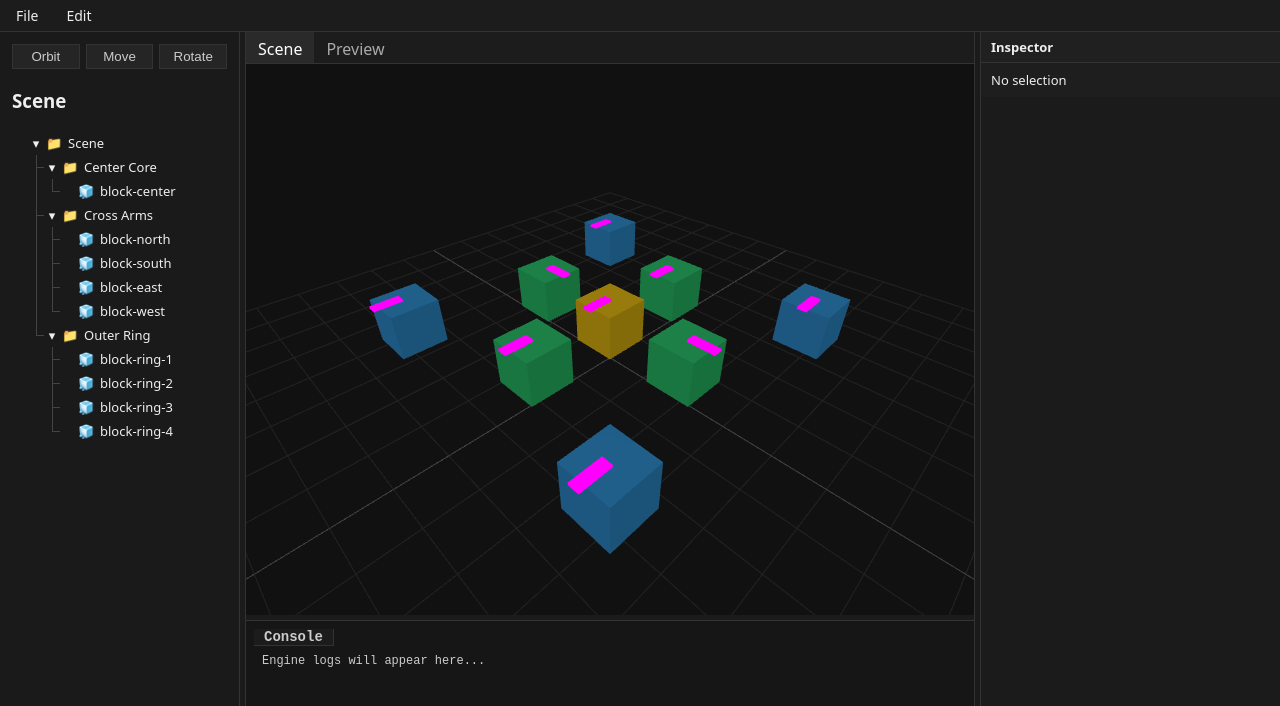
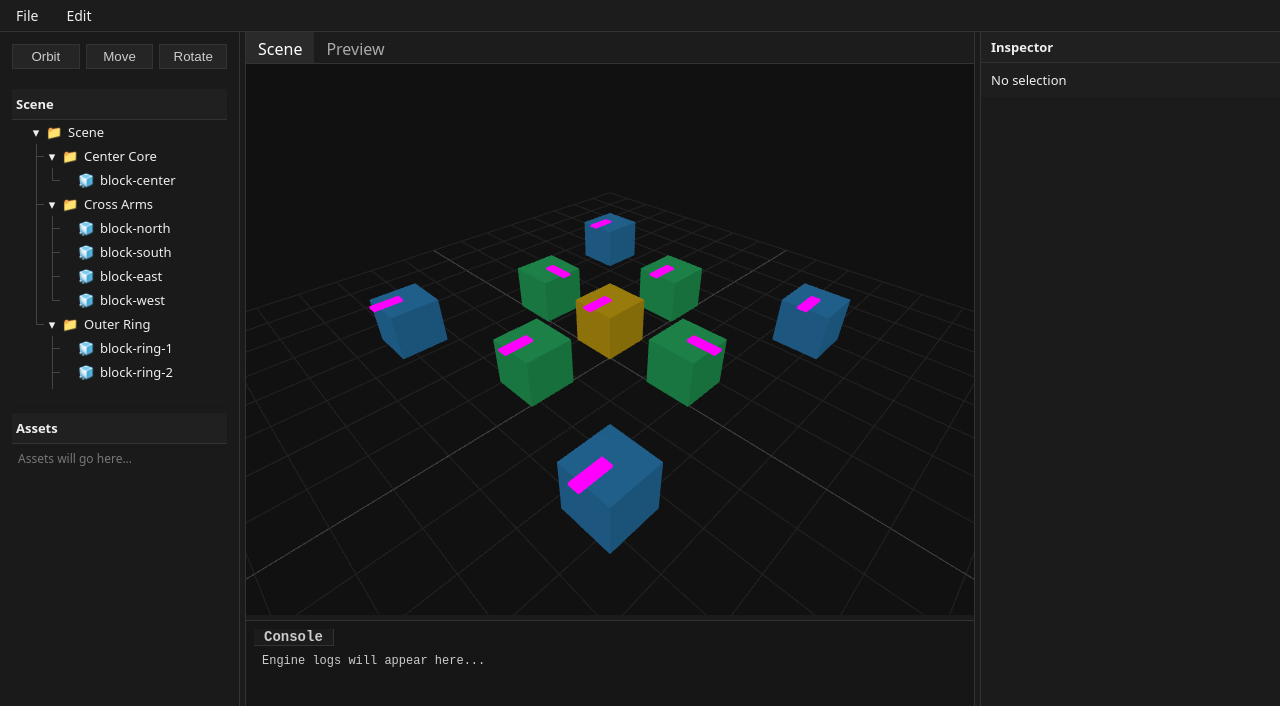
Before and after one commit to Kari01001/mekanism-visualizer, a React (Vite) app: page / in a window 1280 px wide. Shown: the top 706 px of the page. Built offline with nearby package versions, Linux system fonts and the light colour scheme.

Commit message:
Added resizable and collapse window funcionality
Left, Right, Console and Assets windows are now resizable and can be hidden (collapsed)

```diff
--- a/src/App.tsx
+++ b/src/App.tsx
@@ -21,9 +21,11 @@ const App = () => {
     leftWidth,
     rightWidth,
     consoleHeight,
+    sceneHeight,
     startLeftResize,
     startRightResize,
     startConsoleResize,
+    startSceneResize,
   } = usePanelLayout();
 
   useEffect(() => {
@@ -107,10 +109,28 @@ const App = () => {
             <button>Rotate</button>
           </div>
 
-          <h3>Scene</h3>
-          <SceneTreeView />
+          <div
+            className="panel-section"
+            style={{ height: `${sceneHeight}px` }}
+          >
+            <div className="panel-section-header">Scene</div>
+            <div className="scene-tree-container">
+              <SceneTreeView />
+            </div>
+          </div>
+
+          <div
+            className="resize-horizontal"
+            onMouseDown={startSceneResize}
+          />
+
+          <div className="panel-section" style={{ flex: 1 }}>
+            <div className="panel-section-header">Assets</div>
+            <div className="assets-container">
+              Assets will go here...
+            </div>
+          </div>
         </div>
-
         <div
           className="resize-vertical"
           onMouseDown={startLeftResize}
@@ -134,15 +154,7 @@ const App = () => {
             onMouseDown={startConsoleResize}
           />
 
-          <div
-  className={[
-    "console-panel",
-    consoleHeight <= 30 && "collapsed"
-  ]
-    .filter(Boolean)
-    .join(" ")}
->
-
+          <div className={["console-panel", consoleHeight <= 30 && "collapsed"].filter(Boolean).join(" ")}>
             <h4 className="console-title">Console</h4>
             <div className="console-content">
               Engine logs will appear here...
--- a/src/styles/global.css
+++ b/src/styles/global.css
@@ -74,7 +74,9 @@ body {
   background: #1a1a1a;
   border-right: 1px solid #333;
   padding: 12px;
-  overflow: auto;
+  display: flex;
+  flex-direction: column;
+  overflow: hidden;
 }
 
 .panel-right {
@@ -82,6 +84,28 @@ body {
   border-left: 1px solid #333;
   overflow: auto;
   padding: 0;
+}
+
+.panel-section {
+  display: flex;
+  flex-direction: column;
+  min-height: 0;
+}
+
+.panel-section-header {
+  padding: 6px 4px;
+  font-weight: 600;
+  border-bottom: 1px solid #333;
+}
+
+.panel-left .resize-horizontal {
+  height: 4px;
+  cursor: row-resize;
+  background: #1b1b1b;
+}
+
+.panel-left .resize-horizontal:hover {
+  background: #333;
 }
 
 .center-area {
@@ -219,8 +243,17 @@ body {
 }
 
 .tree-label {
+  overflow: hidden;
+  text-overflow: ellipsis;
   white-space: nowrap;
 }
+
+.scene-tree-container {
+  flex: 1;
+  overflow: auto;
+  min-height: 0;
+}
+
 
 .inspector {
   height: 100%;
@@ -441,3 +474,51 @@ body {
 .console-panel.collapsed .console-content {
   display: none;
 }
+
+
+
+/* Left panel layout upgrade */
+
+.panel-left {
+  display: flex;
+  flex-direction: column;
+  gap: 10px;
+  overflow: hidden;
+}
+
+/* section wrapper */
+.panel-section {
+  display: flex;
+  flex-direction: column;
+  min-height: 0;
+}
+
+/* header */
+.panel-section-header {
+  padding: 6px 4px;
+  font-size: 13px;
+  font-weight: 600;
+  border-bottom: 1px solid #333;
+  background: #202020;
+}
+
+/* divider */
+.panel-divider {
+  height: 1px;
+  background: #333;
+}
+
+/* keep scene scrollable */
+.scene-tree-container {
+  overflow: auto;
+  min-height: 0;
+}
+
+/* assets placeholder */
+.assets-container {
+  overflow: auto;
+  min-height: 100px;
+  font-size: 12px;
+  color: #777;
+  padding: 6px;
+}
--- a/src/utils/usePanelLayout.ts
+++ b/src/utils/usePanelLayout.ts
@@ -4,6 +4,7 @@ export const usePanelLayout = () => {
   const [leftWidth, setLeftWidth] = useState(240);
   const [rightWidth, setRightWidth] = useState(300);
   const [consoleHeight, setConsoleHeight] = useState(180);
+  const [sceneHeight, setSceneHeight] = useState(300);
 
   const MIN_LEFT = 180;
   const MAX_LEFT = 500;
@@ -16,7 +17,10 @@ export const usePanelLayout = () => {
   const MIN_CONSOLE = 120;
   const MAX_CONSOLE = 400;
   const COLLAPSE_CONSOLE = 60;
-  const HANDLE_HEIGHT = 28; // výška mini režimu
+  const HANDLE_HEIGHT = 28;
+
+  const MIN_SCENE = 120;
+  const MAX_SCENE = 800;
 
   const startLeftResize = (e: React.MouseEvent) => {
     const startX = e.clientX;
@@ -94,13 +98,36 @@ export const usePanelLayout = () => {
     window.addEventListener("mousemove", onMove);
     window.addEventListener("mouseup", onUp);
   };
+  const startSceneResize = (e: React.MouseEvent) => {
+    const startY = e.clientY;
+    const startHeight = sceneHeight;
+
+    const onMove = (ev: MouseEvent) => {
+      const delta = ev.clientY - startY;
+      const next = startHeight + delta;
+
+      setSceneHeight(
+        Math.max(MIN_SCENE, Math.min(MAX_SCENE, next))
+      );
+    };
+
+    const onUp = () => {
+      window.removeEventListener("mousemove", onMove);
+      window.removeEventListener("mouseup", onUp);
+    };
+
+    window.addEventListener("mousemove", onMove);
+    window.addEventListener("mouseup", onUp);
+  };
 
   return {
     leftWidth,
     rightWidth,
     consoleHeight,
+    sceneHeight,
     startLeftResize,
     startRightResize,
     startConsoleResize,
+    startSceneResize
   };
 };
```
